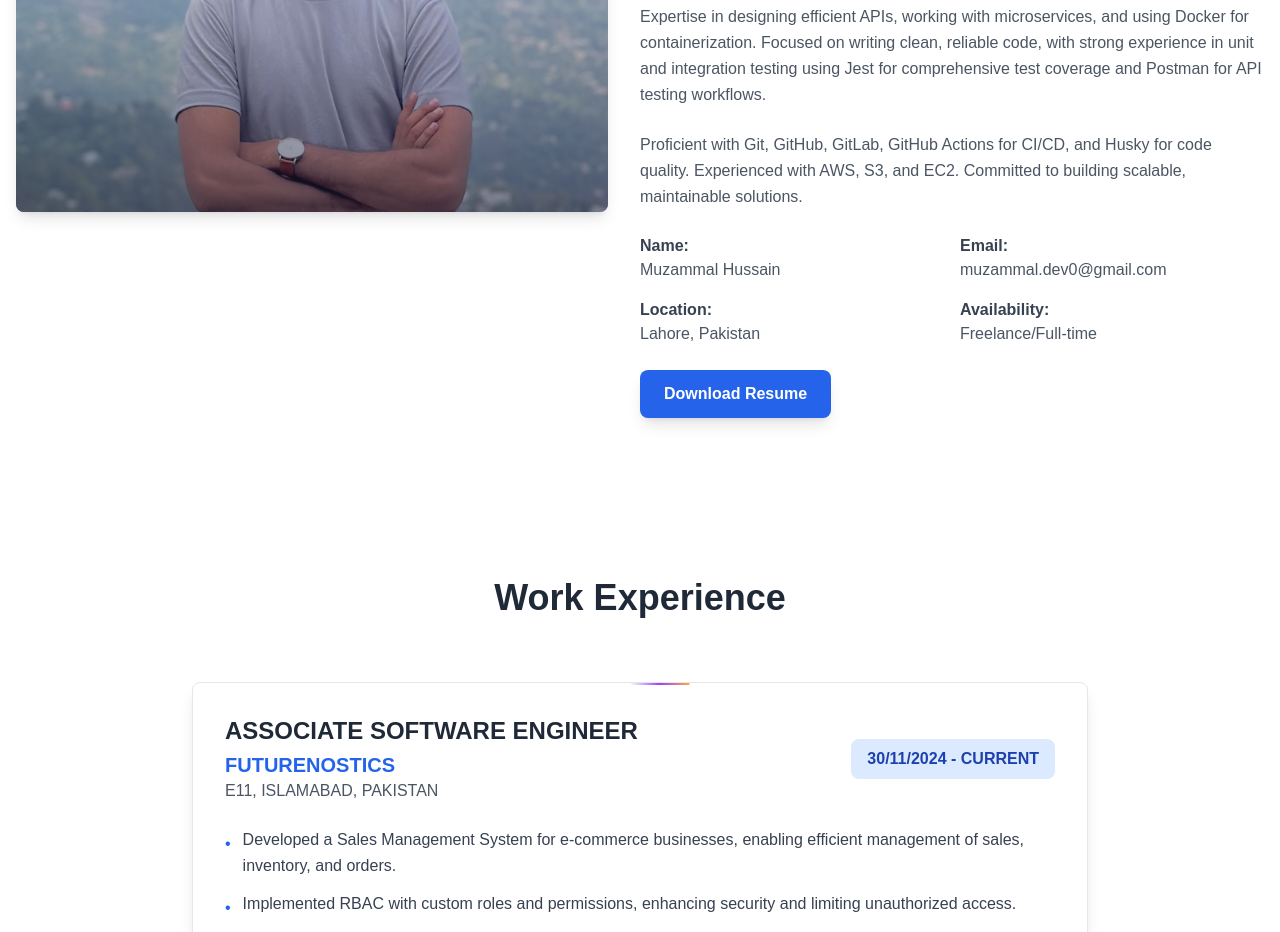
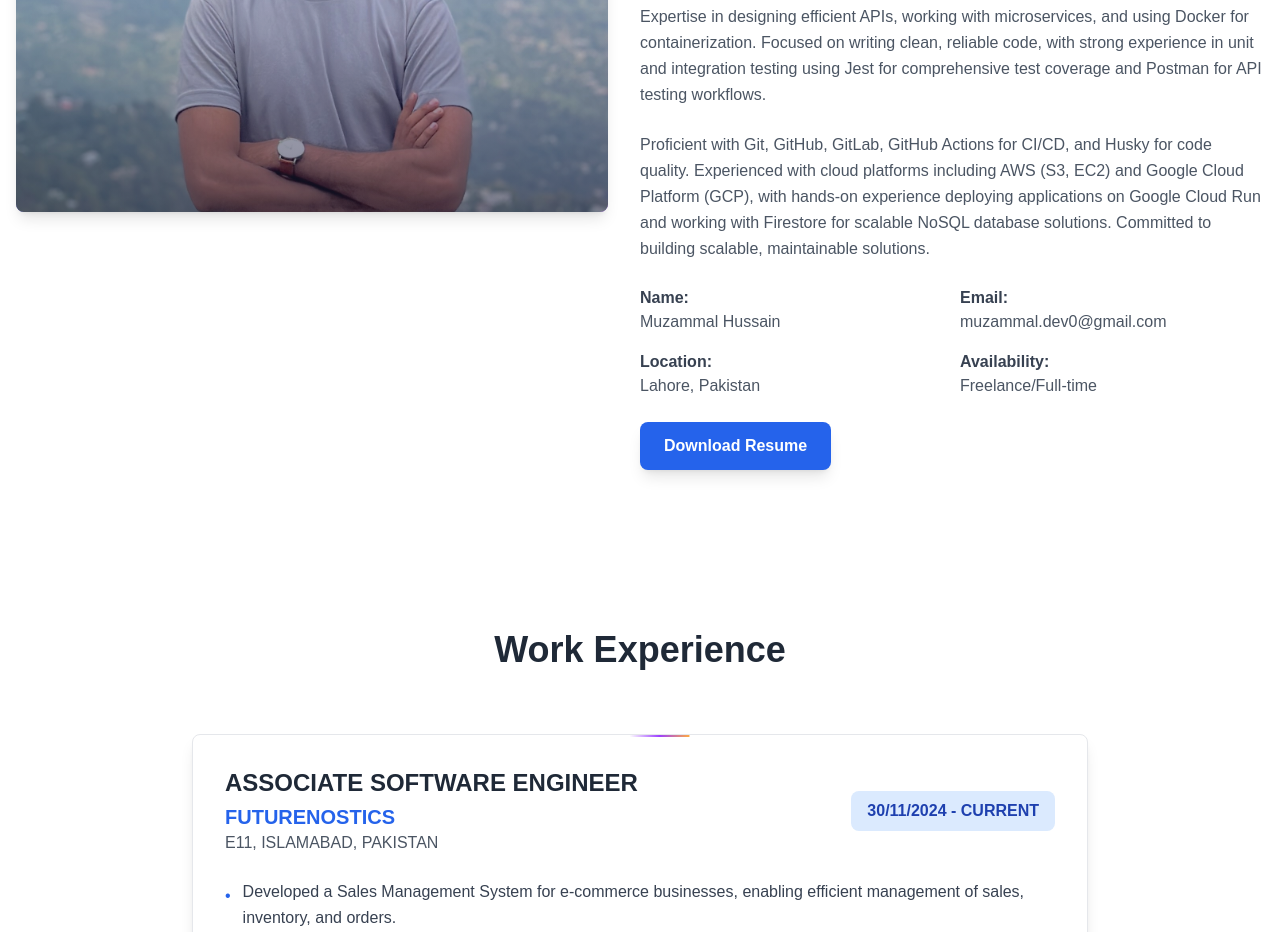
Before and after one commit to muzammal-dev0/portfolio, a React (Vite) app: page / in a window 1280 px wide. Shown: the part 900-1832 px from the top of the page. Built offline with nearby package versions, Linux system fonts and the light colour scheme; a web font is replaced by a local one.

Commit message:
update who am I

```diff
--- a/src/constants/personalInfo.js
+++ b/src/constants/personalInfo.js
@@ -18,7 +18,7 @@ export const personalInfo = {
     long: [
       "Full-Stack Developer with 3+ years of experience in building scalable web applications using Node.js, NestJS, and React.js. Skilled in working with databases like PostgreSQL, MySQL, and MongoDB, and experienced in frontend tools such as Bootstrap, TailwindCSS, Zustand, and shadcn/ui.",
       "Expertise in designing efficient APIs, working with microservices, and using Docker for containerization. Focused on writing clean, reliable code, with strong experience in unit and integration testing using Jest for comprehensive test coverage and Postman for API testing workflows.",
-      "Proficient with Git, GitHub, GitLab, GitHub Actions for CI/CD, and Husky for code quality. Experienced with AWS, S3, and EC2. Committed to building scalable, maintainable solutions.",
+      "Proficient with Git, GitHub, GitLab, GitHub Actions for CI/CD, and Husky for code quality. Experienced with cloud platforms including AWS (S3, EC2) and Google Cloud Platform (GCP), with hands-on experience deploying applications on Google Cloud Run and working with Firestore for scalable NoSQL database solutions. Committed to building scalable, maintainable solutions.",
     ],
   },
   contactMessage:
```
